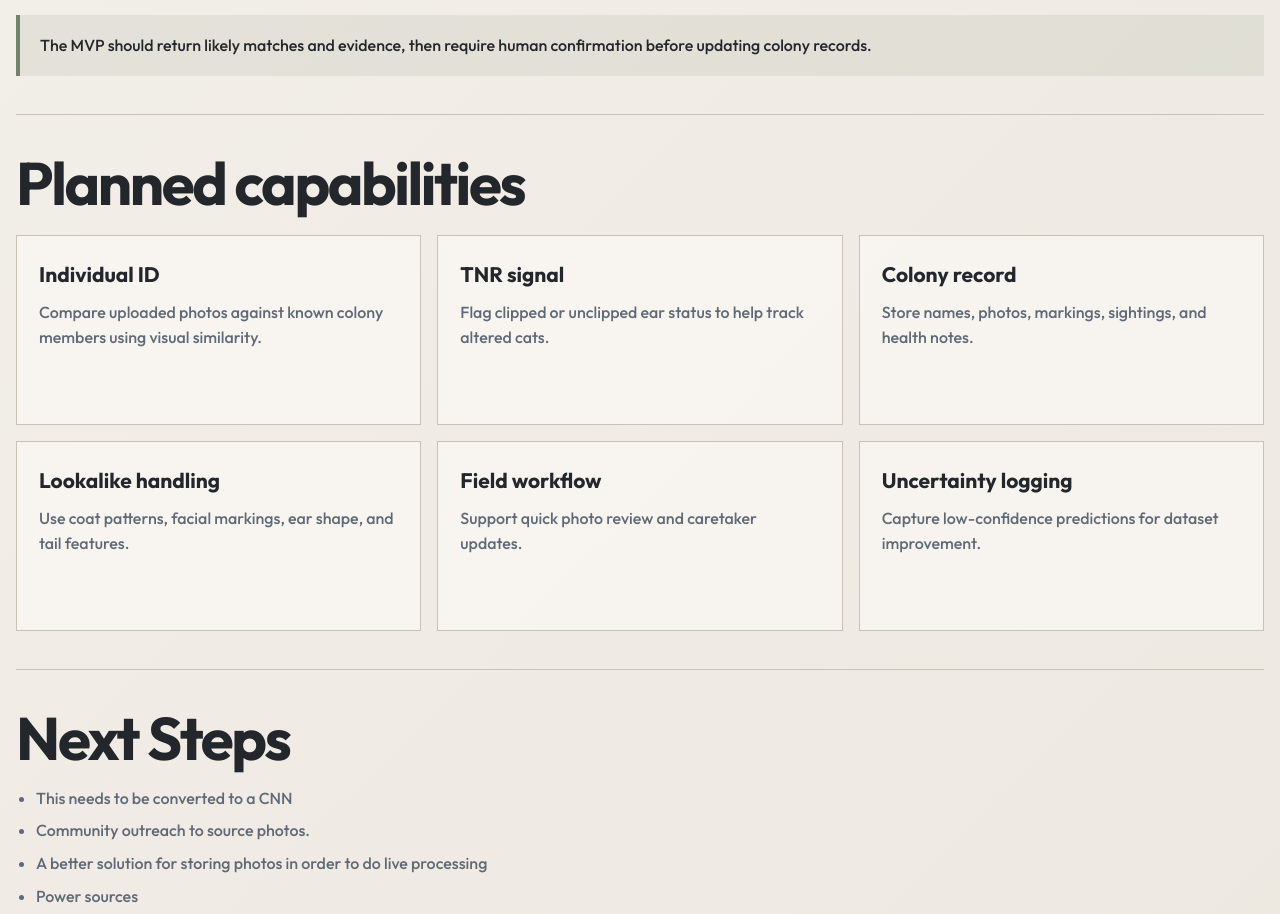
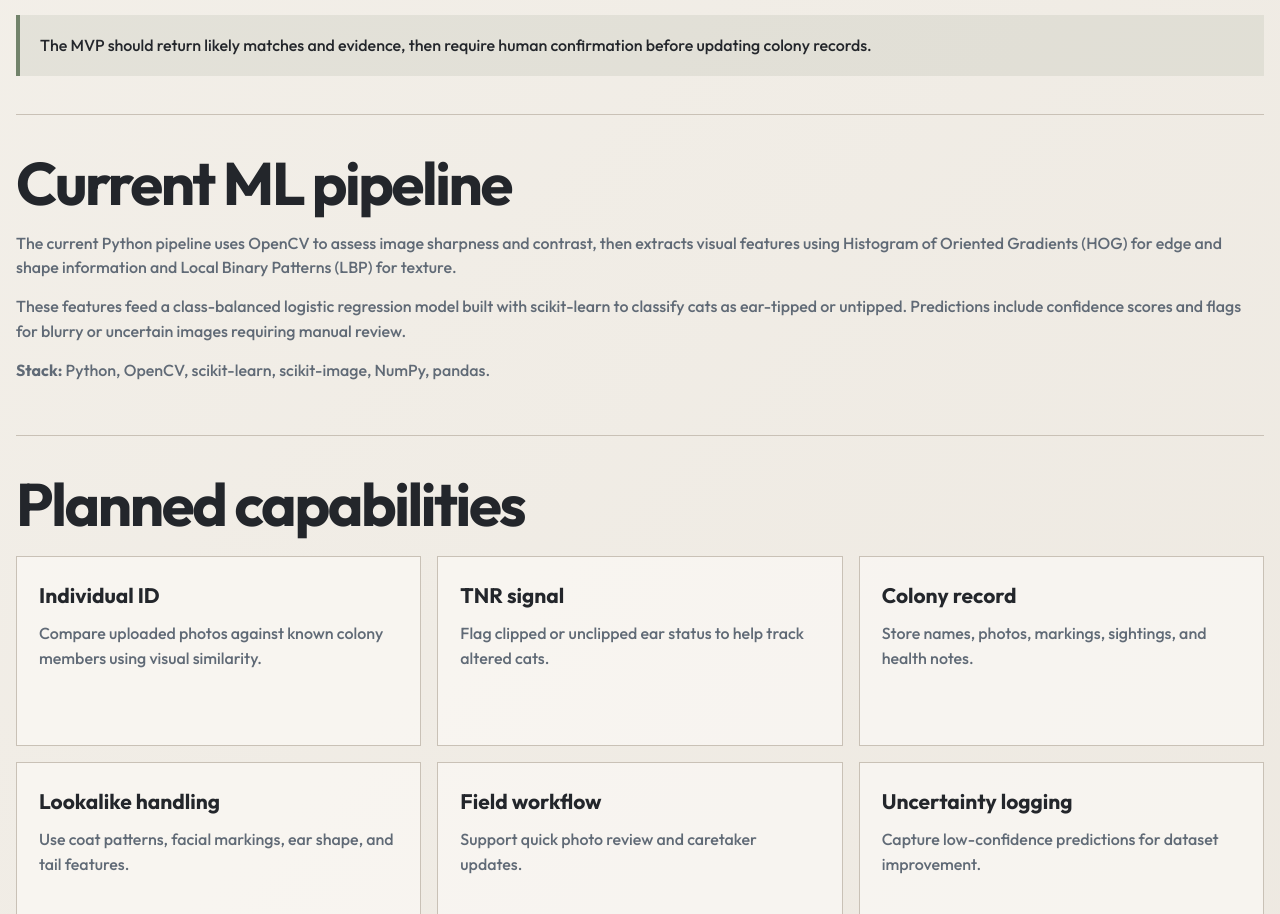
Before and after one commit to mccab22k/kieramakesthings, a plain HTML site: page cats.html in a window 1280 px wide. Shown: the part 1236-2150 px from the top of the page. Drawn offline with Linux system fonts and the light colour scheme.

Commit message:
Document current cat ear-tip ML pipeline on portfolio page

```diff
--- a/cats.html
+++ b/cats.html
@@ -68,6 +68,12 @@
     </section>
     <section class="section"><h2>Project history</h2><p>Originates in graduate-school-era machine-learning and computer-vision work, then continues that research direction through a community-cat colony management use case.</p></section>
     <section class="section"><h2>What it solves</h2><p>Community cat work depends on knowing which cats are already known, which are new, which are altered, and which may need follow-up. This project is designed for caretaker review, not autonomous decision-making.</p><div class="note">The MVP should return likely matches and evidence, then require human confirmation before updating colony records.</div></section>
+    <section class="section">
+      <h2>Current ML pipeline</h2>
+      <p>The current Python pipeline uses OpenCV to assess image sharpness and contrast, then extracts visual features using Histogram of Oriented Gradients (HOG) for edge and shape information and Local Binary Patterns (LBP) for texture.</p>
+      <p>These features feed a class-balanced logistic regression model built with scikit-learn to classify cats as ear-tipped or untipped. Predictions include confidence scores and flags for blurry or uncertain images requiring manual review.</p>
+      <p><strong>Stack:</strong> Python, OpenCV, scikit-learn, scikit-image, NumPy, pandas.</p>
+    </section>
     <section class="section"><h2>Planned capabilities</h2><div class="grid"><div class="card"><strong>Individual ID</strong><p>Compare uploaded photos against known colony members using visual similarity.</p></div><div class="card"><strong>TNR signal</strong><p>Flag clipped or unclipped ear status to help track altered cats.</p></div><div class="card"><strong>Colony record</strong><p>Store names, photos, markings, sightings, and health notes.</p></div><div class="card"><strong>Lookalike handling</strong><p>Use coat patterns, facial markings, ear shape, and tail features.</p></div><div class="card"><strong>Field workflow</strong><p>Support quick photo review and caretaker updates.</p></div><div class="card"><strong>Uncertainty logging</strong><p>Capture low-confidence predictions for dataset improvement.</p></div></div></section>
         <section class="section"><h2>Next Steps </h2><ul><li>This needs to be converted to a CNN</li><li>Community outreach to source photos.</li><li>A better solution for storing photos in order to do live processing</li><li>Power sources</li><li>Antitheft measures</li></ul></section>
     <section class="section"><h2>Build notes</h2><ul><li>Start with labeled folders for clipped and unclipped examples.</li><li>Add known-cat identity folders once enough photos exist per cat.</li><li>Use embeddings first; avoid overfitting a tiny classifier.</li><li>Keep confidence thresholds conservative.</li><li>Design for caretaker review and corrections.</li></ul></section>
```
